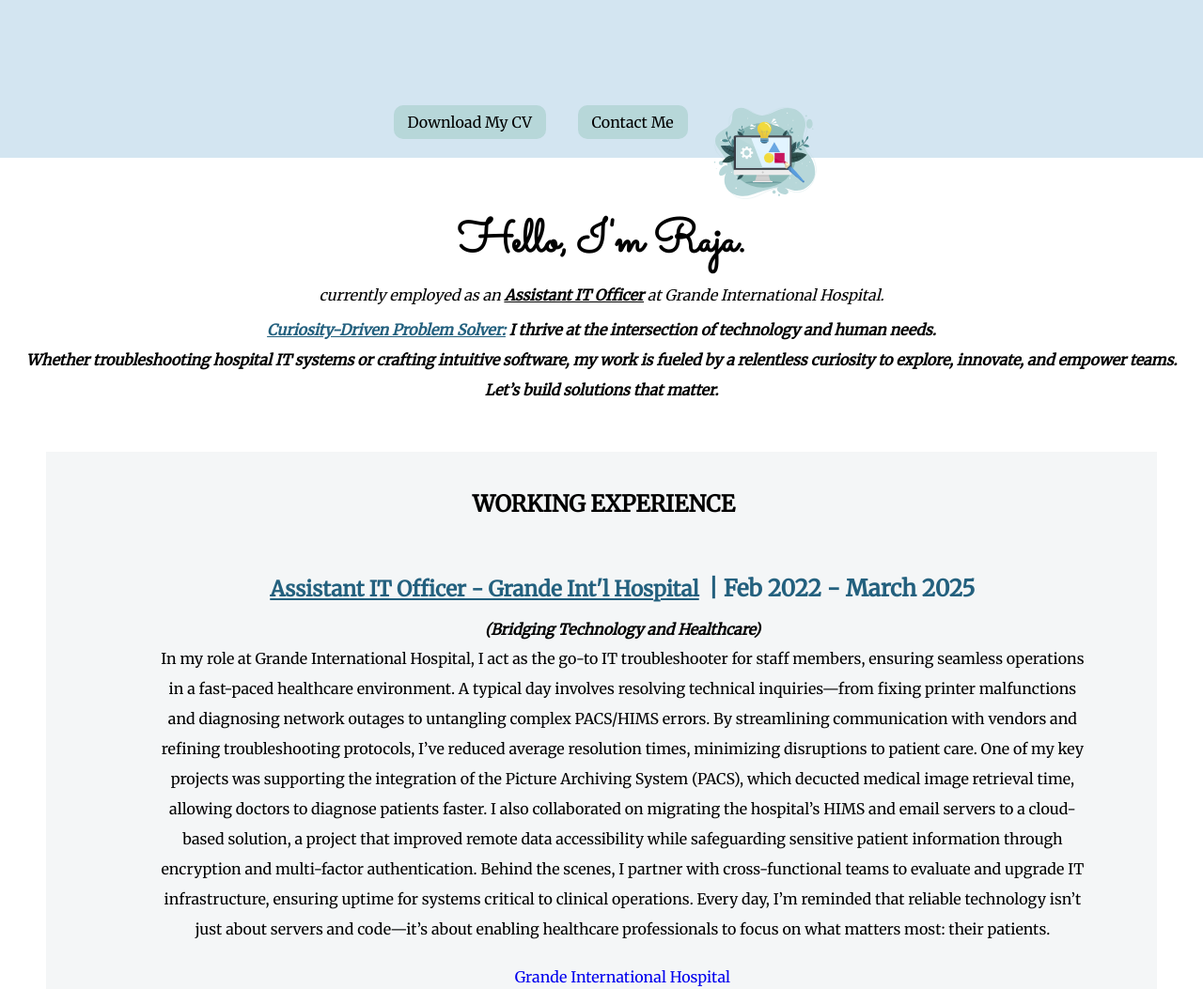
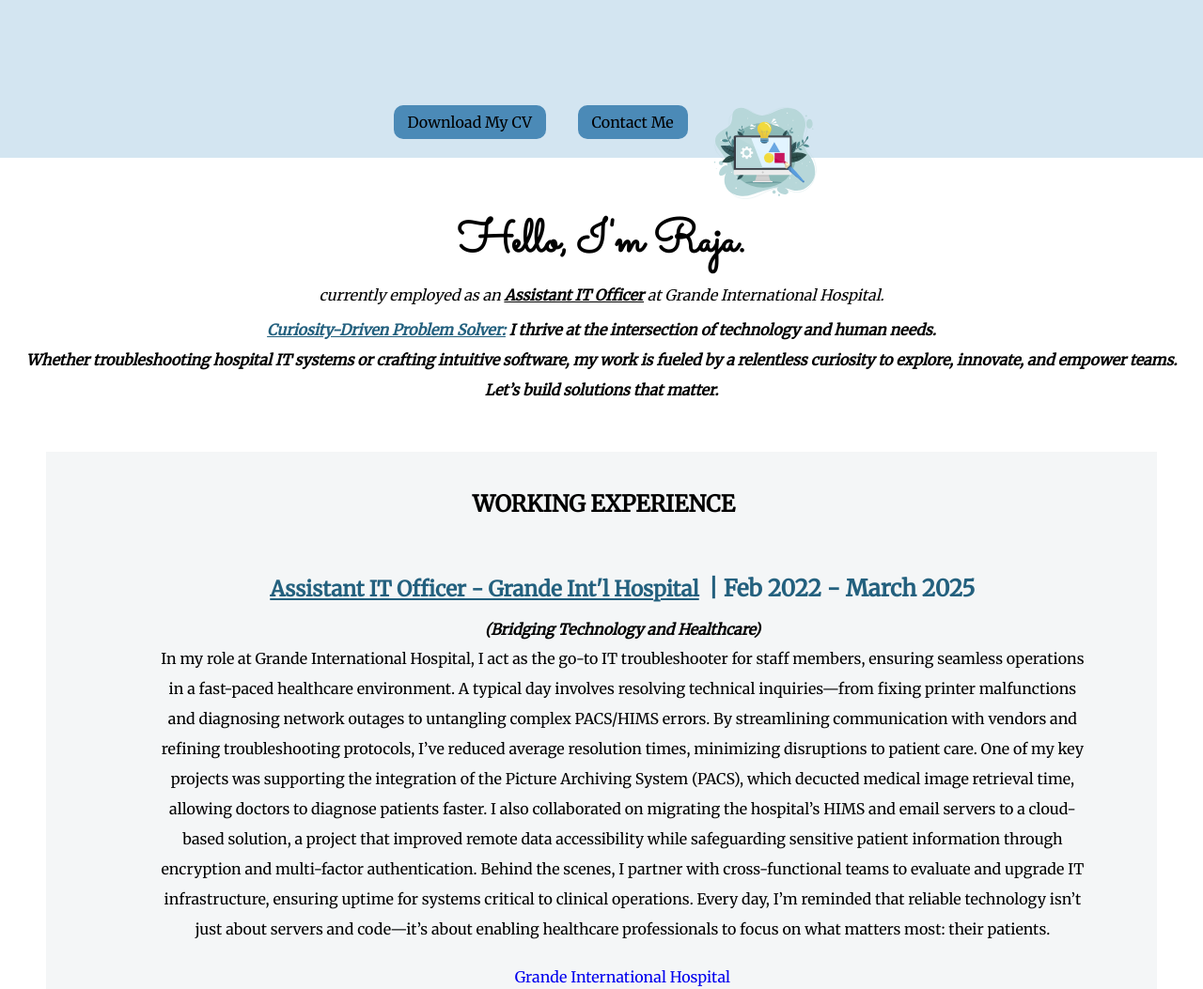
Before and after one commit to limburaja/personal_website, a plain HTML site: page index.html in a window 1280 px wide. Shown: the top 1053 px of the page at 94% size. Drawn offline with Linux system fonts and the light colour scheme.

Commit message:
Update styles.css

```diff
--- a/css/styles.css
+++ b/css/styles.css
@@ -37,7 +37,7 @@ ul {
 
 .link {
     color: #000000;
-    background-color: #b7d7d9;
+    background-color: #4b8ab7;
     display: inline-block;
     position: relative;
     z-index: 1;
```
